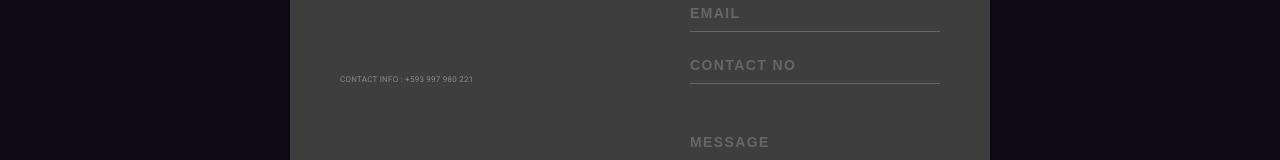
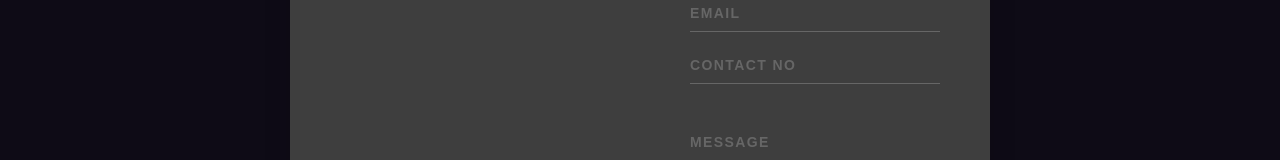
Before and after one commit to sfbarragan845/portafolio_sb, an Angular app: page / in a window 1280 px wide. Shown: the part 2409-2569 px from the top of the page. Built offline with nearby package versions, Linux system fonts and the light colour scheme.

Commit message:
remove same label

```diff
--- a/src/app/shared/components/contact-section/contact-section.component.html
+++ b/src/app/shared/components/contact-section/contact-section.component.html
@@ -19,7 +19,6 @@
             <span>CONTACT</span>
             <span>ME</span>
           </div>
-          <div class="app-contact">CONTACT INFO : +593 997 980 221</div>
           <div class="app-contact">CONTACT INFO : +593 997 980 221</div>
         </div>
         <div class="screen-body-item">
```
